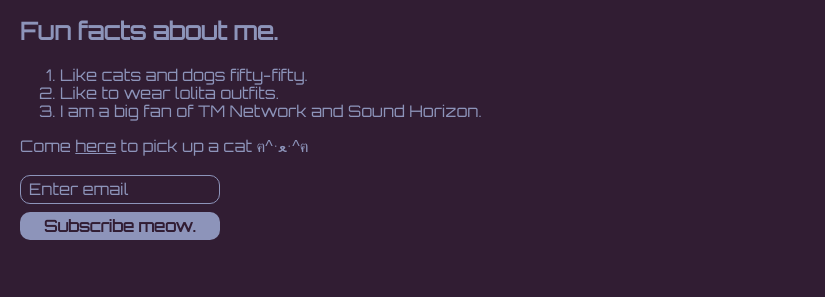
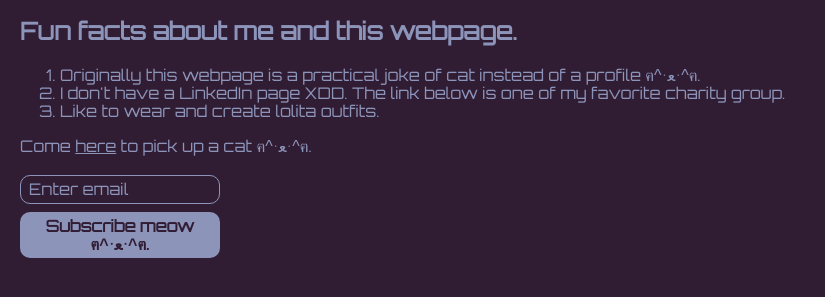
Before and after one commit to NaldCarol/Project_Meowfile, a plain HTML site: page index.html in a window 1280 px wide. Shown: the part 465-762 px from the top of the page, without its empty margins (0-825 px from the left). Drawn offline with nearby package versions, Linux system fonts and the light colour scheme; a web font is replaced by a local one.

Commit message:
Update index.html
Change some content again.

```diff
--- a/index.html
+++ b/index.html
@@ -12,14 +12,14 @@
         -->
         <img src="cat.png" width="30%"/>
         <h1>Hi there. I'm Teresa Wen.</h1>
-        <h2>Fun facts about me.</h2>
+        <h2>Fun facts about me and this webpage.</h2>
         <ol>
-            <li>Like cats and dogs fifty-fifty.</li>
-            <li>Like to wear lolita outfits.</li>
-            <li>I am a big fan of TM Network and Sound Horizon.</li>
+            <li>Originally this webpage is a practical joke of cat instead of a profile ฅ^•ﻌ•^ฅ.</li>
+            <li>I don't have a LinkedIn page XDD. The link below is one of my favorite charity group.</li>
+            <li>Like to wear and create lolita outfits.</li>
         </ol>
-        <p>Come <a href="https://hotac.org.tw/content-about_other" target="_blank">here</a> to pick up a cat ฅ^•ﻌ•^ฅ</p>
+        <p>Come <a href="https://hotac.org.tw/content-about_other" target="_blank">here</a> to pick up a cat ฅ^•ﻌ•^ฅ.</p>
         <input type="text" placeholder="Enter email"/>
-        <button>Subscribe meow.</button>
+        <button>Subscribe meow ฅ^•ﻌ•^ฅ.</button>
     </body>
 </html>
```
